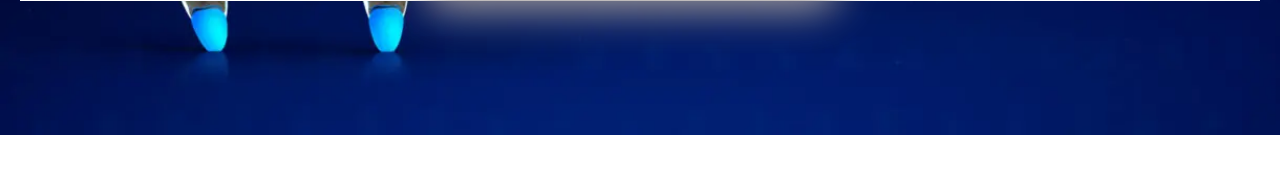
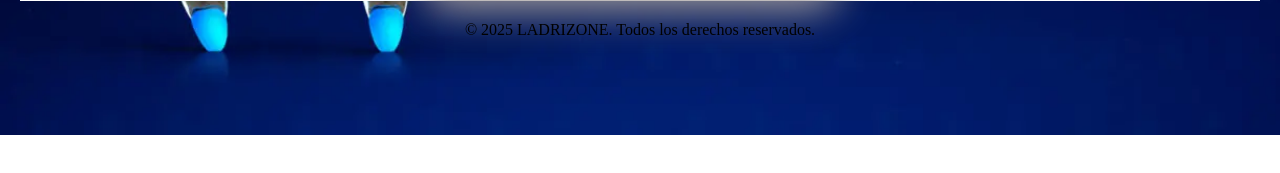
Before and after one commit to GuilleAlbCasti/interfaces_tp, a plain HTML site: page TP2/index.html in a window 1280 px wide. Shown: the part 585-758 px from the top of the page. Drawn offline with Linux system fonts and the light colour scheme.

Commit message:
preparando para agregar footer

```diff
--- a/TP2/css/style_login.css
+++ b/TP2/css/style_login.css
@@ -55,6 +55,7 @@ section {
     align-items: baseline;
     justify-content: center;
     gap: 30px;
+    border: none;
 
 }
 
--- /dev/null
+++ b/TP2/html/footer.html
@@ -0,0 +1 @@
+<p style="text-align:center;">&copy; 2025 LADRIZONE. Todos los derechos reservados.</p>
--- a/TP2/index.html
+++ b/TP2/index.html
@@ -32,6 +32,7 @@
                     <label for="contrasena" class="label-aternativo">¿Olvidaste tu contraseña?</label>
                     <button class="boton-principal">Ingresar</button>
                 </form>
+            </div>
         </section>
         <section class="login-marco-secundario">
             <div class="login-marco-secundario-subdivision">
@@ -45,15 +46,17 @@
                 <button class="boton-accesoRapido" id="boton-google">
                     <img src="img/google.png" class="imagen-icono" alt="Google">
                     <span id="texto-google">ingresa con google</span>
-
                 </button>
                 <button class="boton-accesoRapido">
                     <img src="img/facebook.png" class="imagen-icono" alt="Facebook">
                     <span>ingresa con facebook</span>
-
                 </button>
             </div>
         </section>
     </main>
+    <footer>
+        <div id="footer"></div>
+    </footer>
+    <script src="js/carga_footer.js"></script>
 </body>
 </html>
--- /dev/null
+++ b/TP2/js/carga_footer.js
@@ -0,0 +1,9 @@
+
+// FUNCIÓN PARA MOSTRAR EL FOOTER
+document.addEventListener('DOMContentLoaded', function() {
+    fetch('html/footer.html')
+        .then(response => response.text())
+        .then(data => {
+            document.getElementById('footer').innerHTML = data;
+        });
+});
```
